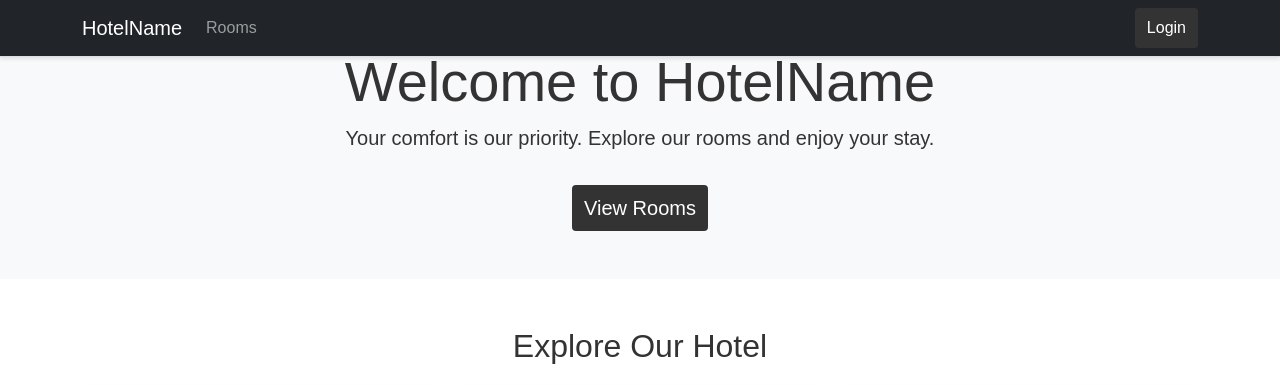
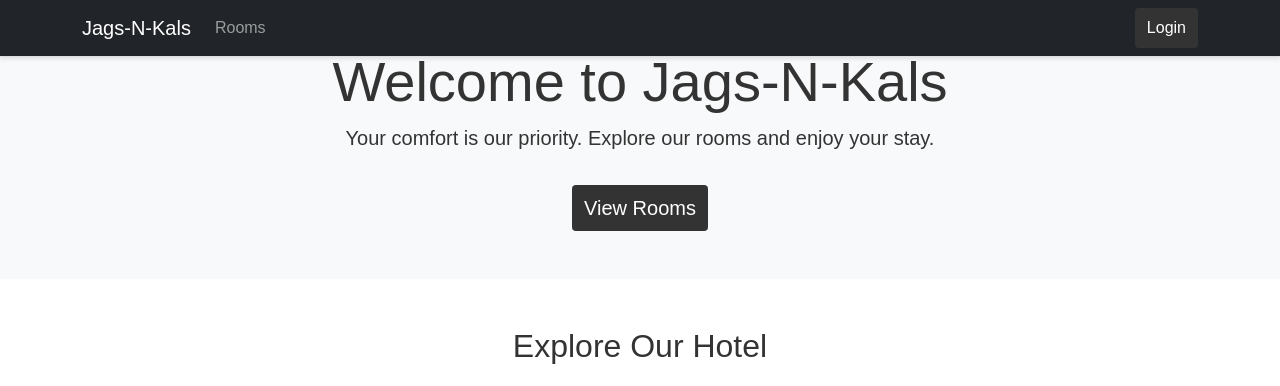
Before and after one commit to A7-ha4/Hotel_repo, a Django app: page / in a window 1280 px wide. Shown: the top 386 px of the page. Run offline with Django 5.2, Linux system fonts and the light colour scheme.

Commit message:
make change

```diff
--- a/templates/home.html
+++ b/templates/home.html
@@ -3,7 +3,7 @@
 <html lang="en">
 <head>
     <meta charset="UTF-8">
-    <title>Home - HotelName</title>
+    <title>Home - Jags-N-Kals</title>
     <meta name="viewport" content="width=device-width, initial-scale=1">
 
     <!-- ✅ Bootstrap 5 CSS -->
@@ -17,7 +17,7 @@
 <!-- ✅ Navigation Bar -->
 <nav class="navbar navbar-expand-lg navbar-dark bg-dark">
     <div class="container">
-        <a class="navbar-brand" href="{% url 'home' %}">HotelName</a>
+        <a class="navbar-brand" href="{% url 'home' %}">Jags-N-Kals</a>
         <button class="navbar-toggler" type="button" data-bs-toggle="collapse" data-bs-target="#navbarNav">
             <span class="navbar-toggler-icon"></span>
         </button>
@@ -48,7 +48,7 @@
 <!-- ✅ Hero Section -->
 <section class="bg-light text-center py-5">
     <div class="container">
-        <h1 class="display-4">Welcome to HotelName</h1>
+        <h1 class="display-4">Welcome to Jags-N-Kals</h1>
         <p class="lead">Your comfort is our priority. Explore our rooms and enjoy your stay.</p>
         <a href="{% url 'rooms' %}" class="btn btn-primary btn-lg mt-3">View Rooms</a>
     </div>
```
